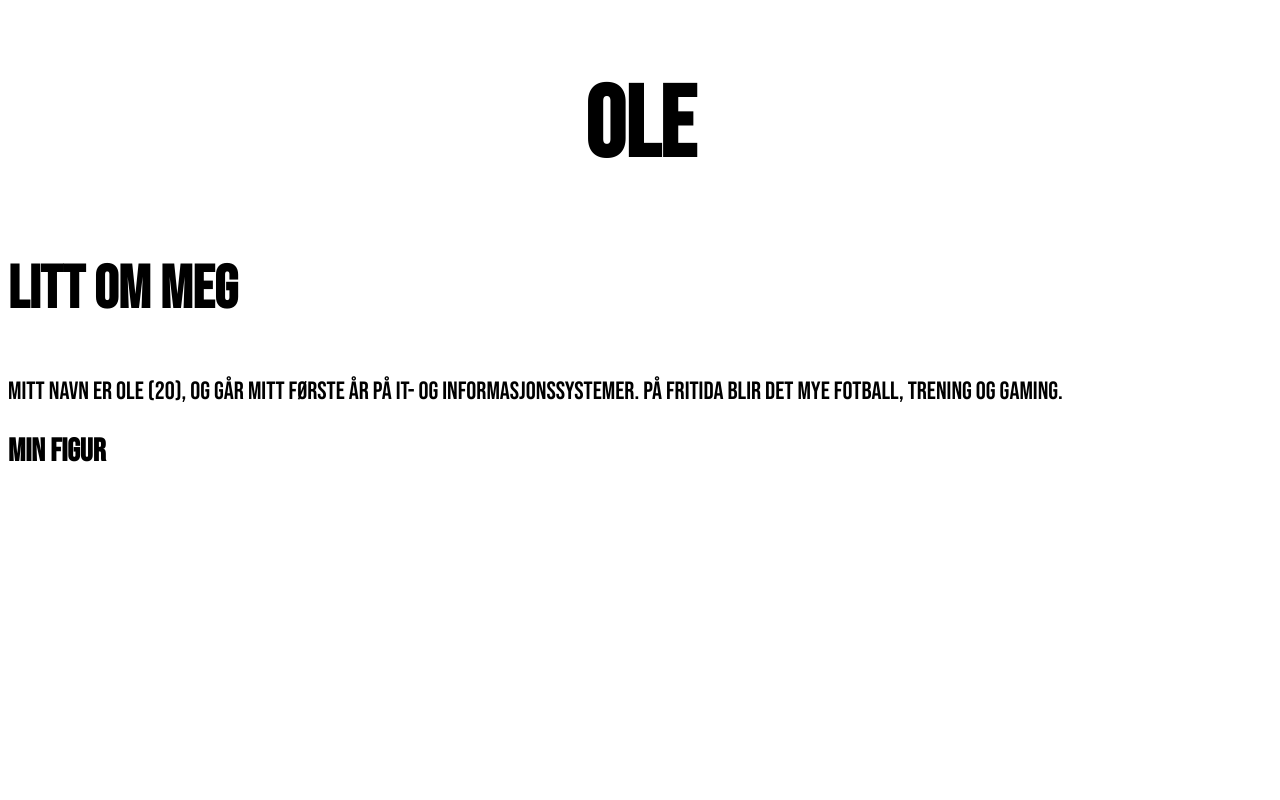
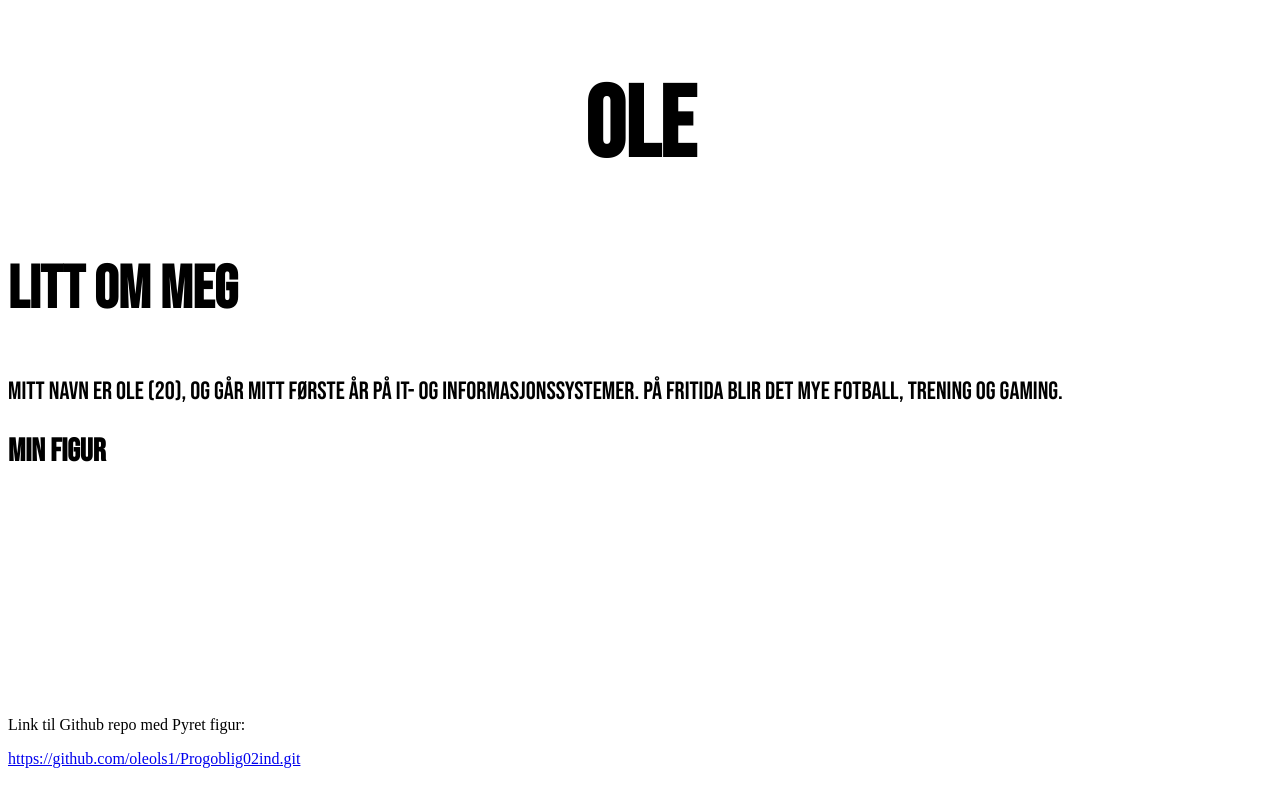
Before and after one commit to hawlerzzz/Gruppe1A-Progoblig3, a plain HTML site: page ole.html in a window 1280 px wide. Drawn offline with Linux system fonts and the light colour scheme.

Commit message:
Update ole.html

```diff
--- a/ole.html
+++ b/ole.html
@@ -39,5 +39,9 @@
     <svg id="svg" width="100" height="100"></svg>
     <script src="images/js/ole.js" type="module"></script>
     </div>
+</div>
+    <p>Link til Github repo med Pyret figur: </p>
+    <a href="https://github.com/oleols1/Progoblig02ind.git">https://github.com/oleols1/Progoblig02ind.git</a>
+</div>
 </body>
 </html>
```
